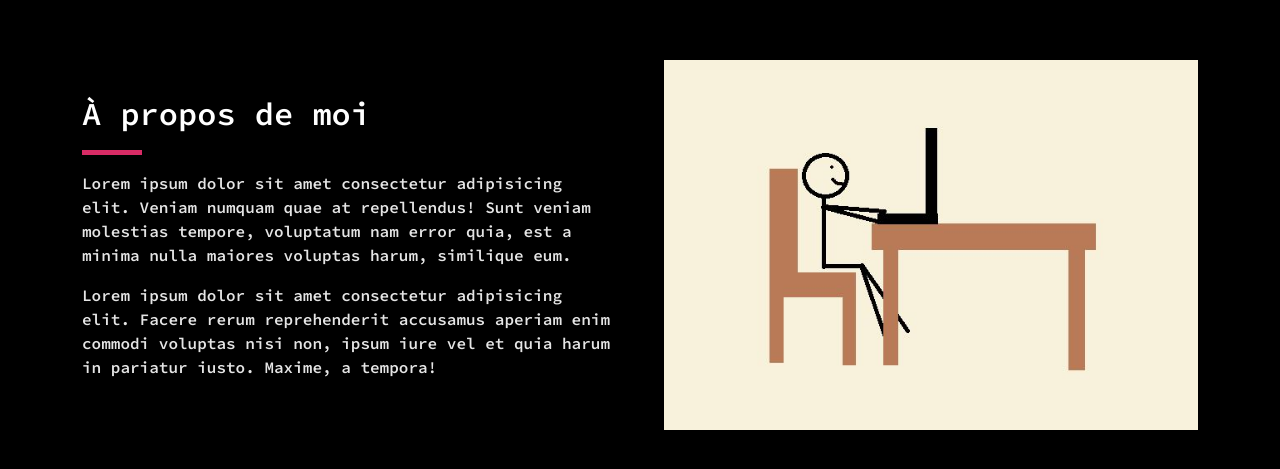
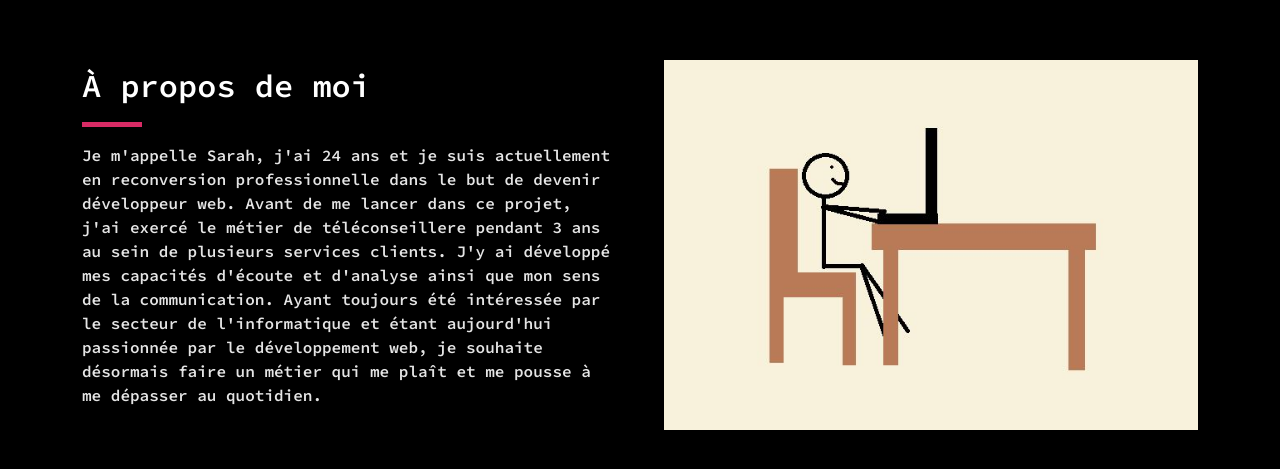
Before and after one commit to sbakhtipro/portfolio-mns, a plain HTML site: page index.html in a window 1280 px wide. Shown: the part 988-1457 px from the top of the page. Drawn offline with nearby package versions, Linux system fonts and the light colour scheme.

Commit message:
feat modification contenu about

```diff
--- a/index.html
+++ b/index.html
@@ -77,8 +77,7 @@
                         <div class="col-6">
                             <h2 class="mb-3">À propos de moi</h2>
                             <div class="decoration-line mb-3"></div>
-                            <p>Lorem ipsum dolor sit amet consectetur adipisicing elit. Veniam numquam quae at repellendus! Sunt veniam molestias tempore, voluptatum nam error quia, est a minima nulla maiores voluptas harum, similique eum.</p>
-                            <p>Lorem ipsum dolor sit amet consectetur adipisicing elit. Facere rerum reprehenderit accusamus aperiam enim commodi voluptas nisi non, ipsum iure vel et quia harum in pariatur iusto. Maxime, a tempora!</p>
+                            <p>Je m'appelle Sarah, j'ai 24 ans et je suis actuellement en reconversion professionnelle dans le but de devenir développeur web. Avant de me lancer dans ce projet, j'ai exercé le métier de téléconseillere pendant 3 ans au sein de plusieurs services clients. J'y ai développé mes capacités d'écoute et d'analyse ainsi que mon sens de la communication. Ayant toujours été intéressée par le secteur de l'informatique et étant aujourd'hui passionnée par le développement web, je souhaite désormais faire un métier qui me plaît et me pousse à me dépasser au quotidien.</p>
                         </div>
                         <div class="col-6">
                             <img src="img/moi2.JPG" alt=""> <!-- image de soi en train de travailler -->
```
